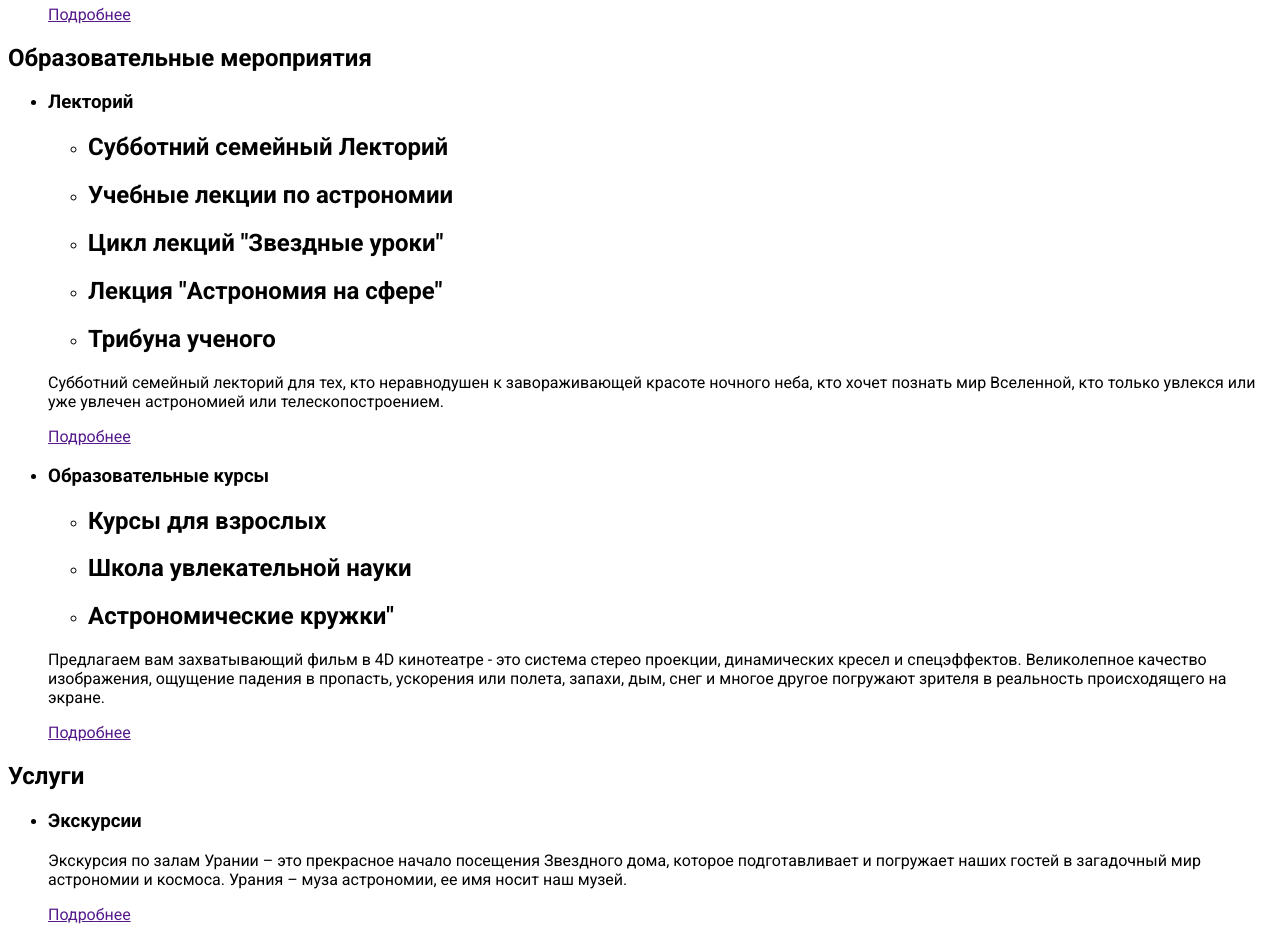
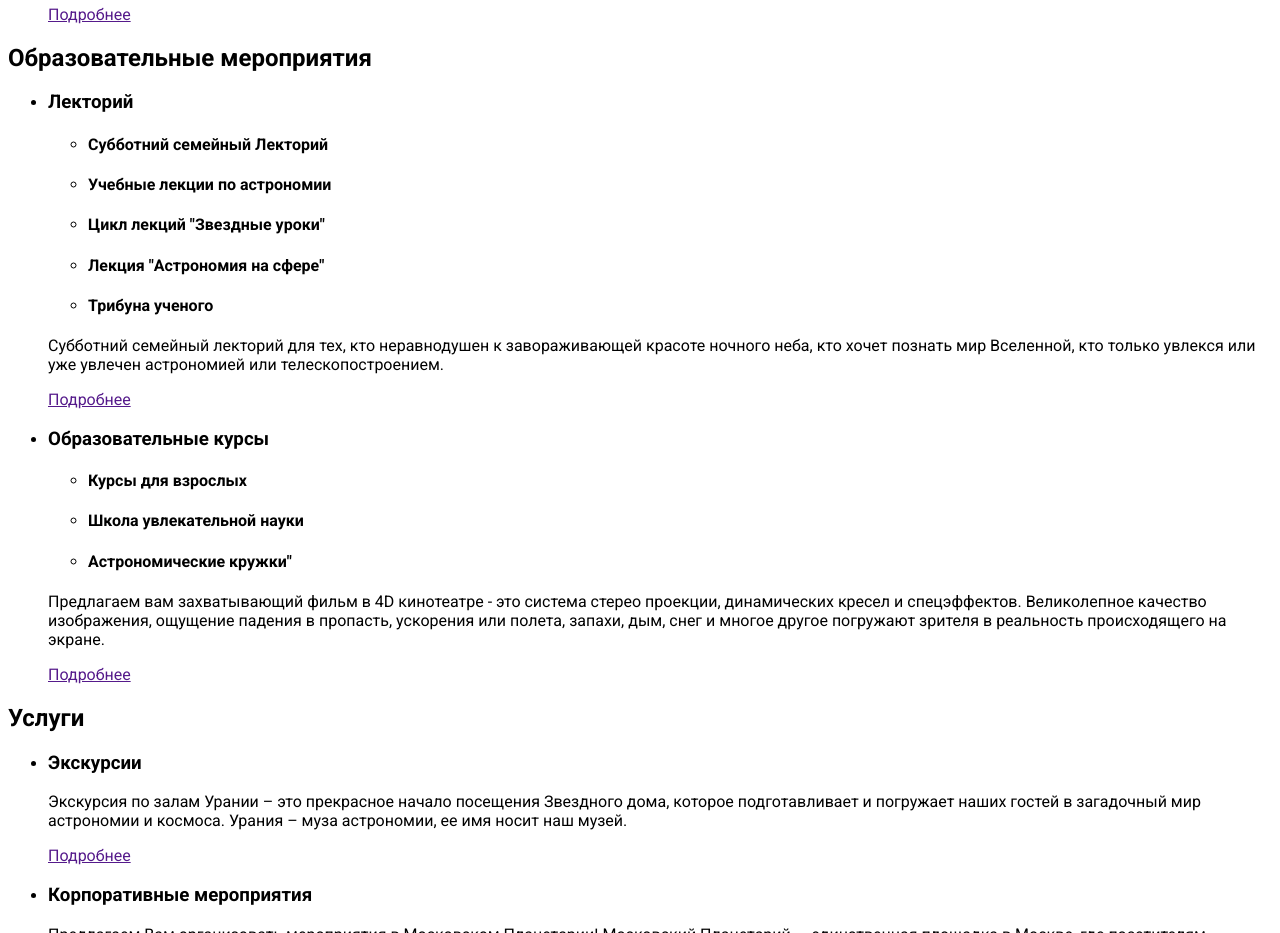
Before and after one commit to leonid6600/planetarium, a plain HTML site: page index.html in a window 1280 px wide. Shown: the part 900-1833 px from the top of the page. Drawn offline with Linux system fonts and the light colour scheme.

Commit message:
Исправил ошибки в иерархии заголовков

```diff
--- a/index.html
+++ b/index.html
@@ -10,7 +10,6 @@
 
     <link rel="stylesheet" href="./CSS/styless.css">
 
-    <link rel="preconnect" href="https://fonts.gstatic.com">
     <link href="https://fonts.googleapis.com/css2?family=Roboto:wght@300;400;500;700&display=swap" rel="stylesheet">
 
 </head>
@@ -84,11 +83,11 @@
                     <h3>Лекторий</h3>
                     <!-- tab-lecture -->
                     <ul>
-                        <li><h2>Субботний семейный Лекторий</h2></li>
-                        <li><h2>Учебные лекции по астрономии</h2></li>
-                        <li><h2>Цикл лекций "Звездные уроки"</h2></li>
-                        <li><h2>Лекция "Астрономия на сфере"</h2></li>
-                        <li><h2>Трибуна ученого</h2></li>
+                        <li><h4>Субботний семейный Лекторий</h4></li>
+                        <li><h4>Учебные лекции по астрономии</h4></li>
+                        <li><h4>Цикл лекций "Звездные уроки"</h4></li>
+                        <li><h4>Лекция "Астрономия на сфере"</h4></li>
+                        <li><h4>Трибуна ученого</h4></li>
                     </ul>
                     <p>Субботний семейный лекторий для тех, кто неравнодушен к завораживающей красоте ночного неба, кто хочет познать мир Вселенной, кто только увлекся или уже увлечен астрономией или телескопостроением.</p>
                     <a href="">Подробнее</a>
@@ -97,9 +96,9 @@
                     <h3>Образовательные курсы</h3>
                     <!-- tab-courses -->
                     <ul>
-                        <li><h2>Курсы для взрослых</h2></li>
-                        <li><h2>Школа увлекательной науки</h2></li>
-                        <li><h2>Астрономические кружки"</h2></li>
+                        <li><h4>Курсы для взрослых</h4></li>
+                        <li><h4>Школа увлекательной науки</h4></li>
+                        <li><h4>Астрономические кружки"</h4></li>
                     </ul>
                     <p>Предлагаем вам захватывающий фильм в 4D кинотеатре - это система стерео проекции, динамических кресел и спецэффектов. Великолепное качество изображения, ощущение падения в пропасть, ускорения или полета, запахи, дым, снег и многое другое погружают зрителя в реальность происходящего на экране.</p>
                     <a href="">Подробнее</a>
```
